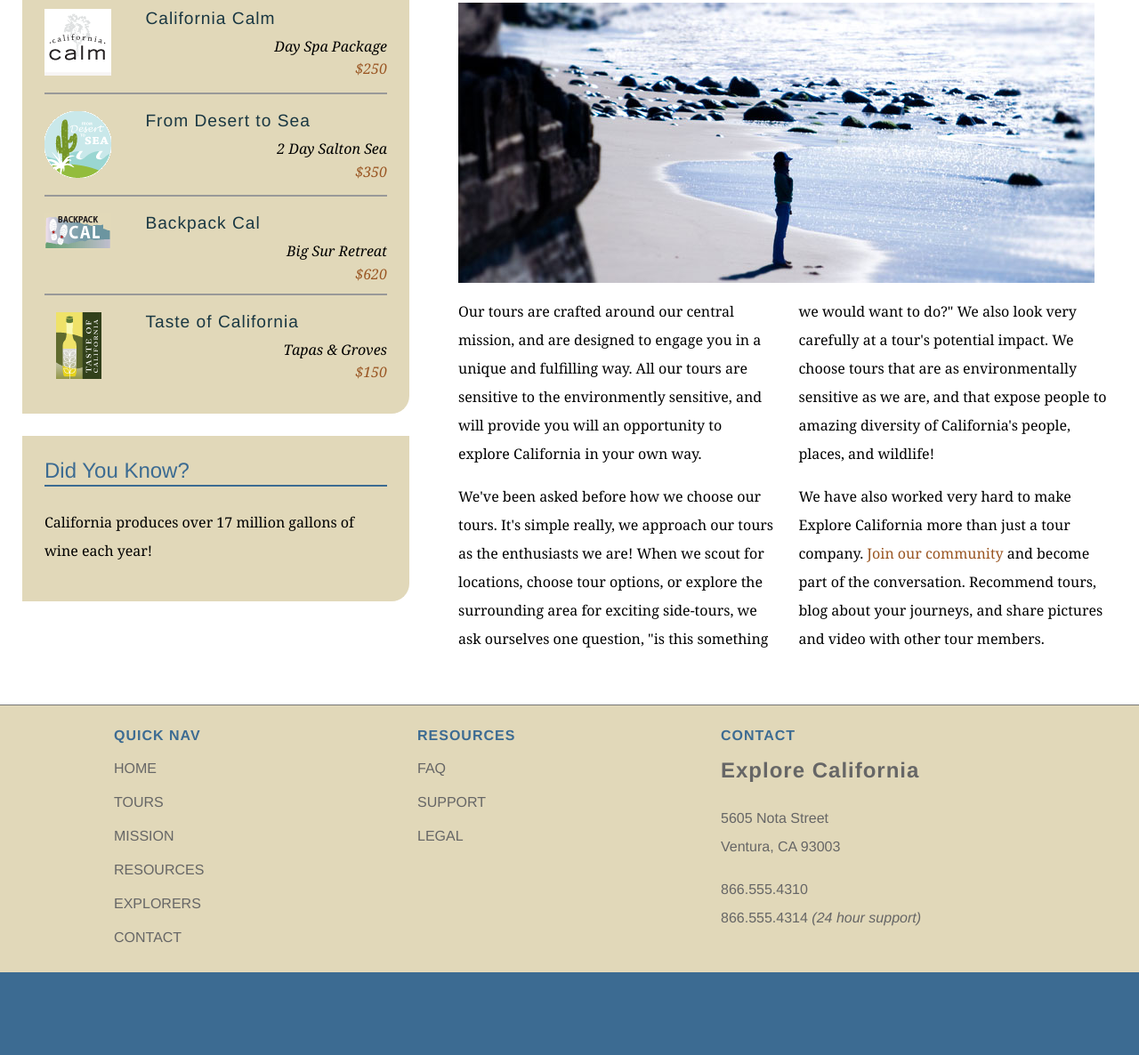
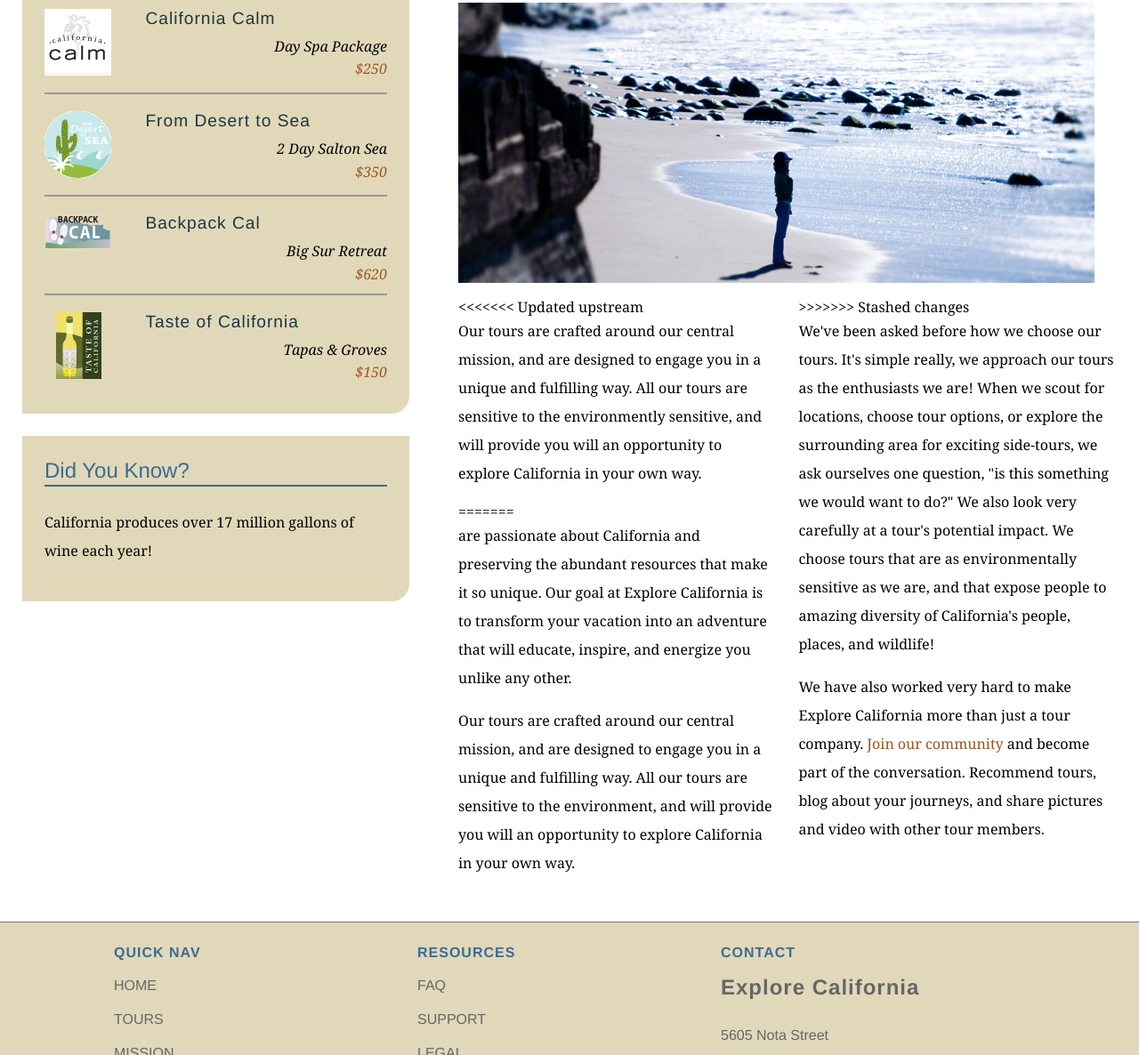
Before and after one commit to khalidkadiri/explore_california, a plain HTML site: page mission.html in a window 1280 px wide. Shown: the part 366-1552 px from the top of the page at 89% size. Before the commit the page ends 1459 px from the top, so only its background shows below. Drawn offline with Linux system fonts and the light colour scheme.

Commit message:
changes made

```diff
--- a/mission.html
+++ b/mission.html
@@ -62,8 +62,13 @@
           <h1>Who we are</h1>
           <img src="assets/images/mission_look.jpg" alt="Looking out at the Pacific" class="articleImage" />
           <div class="multiCol">
+<<<<<<< Updated upstream
 
             <p>Our tours are crafted around our central mission, and are designed to engage you in a unique and fulfilling way. All our tours are sensitive to the environmently sensitive, and will provide you will an opportunity to explore California in your own way.</p>
+=======
+            <p>are passionate about California and preserving the abundant resources that make it so unique. Our goal at Explore California is to transform your vacation into an adventure that will educate, inspire, and energize you unlike any other.</p>
+            <p>Our tours are crafted around our central mission, and are designed to engage you in a unique and fulfilling way. All our tours are sensitive to the environment, and will provide you will an opportunity to explore California in your own way.</p>
+>>>>>>> Stashed changes
             <p>We've been asked before how we choose our tours. It's simple really, we approach our tours as the enthusiasts we are! When we scout for locations, choose tour options, or explore the surrounding area for exciting side-tours, we ask ourselves one question, &quot;is this something we would want to do?&quot; We also look very carefully at a tour's potential impact. We choose tours that are as environmentally sensitive as we are, and that expose people to amazing diversity of California's people, places, and wildlife!</p>
             <p>We have also worked very hard to make Explore California more than just a tour company. <a href="explorers/join.html">Join our community</a> and become part of the conversation. Recommend tours, blog about your journeys, and share pictures and video with other tour members.</p>
           </div>
```
